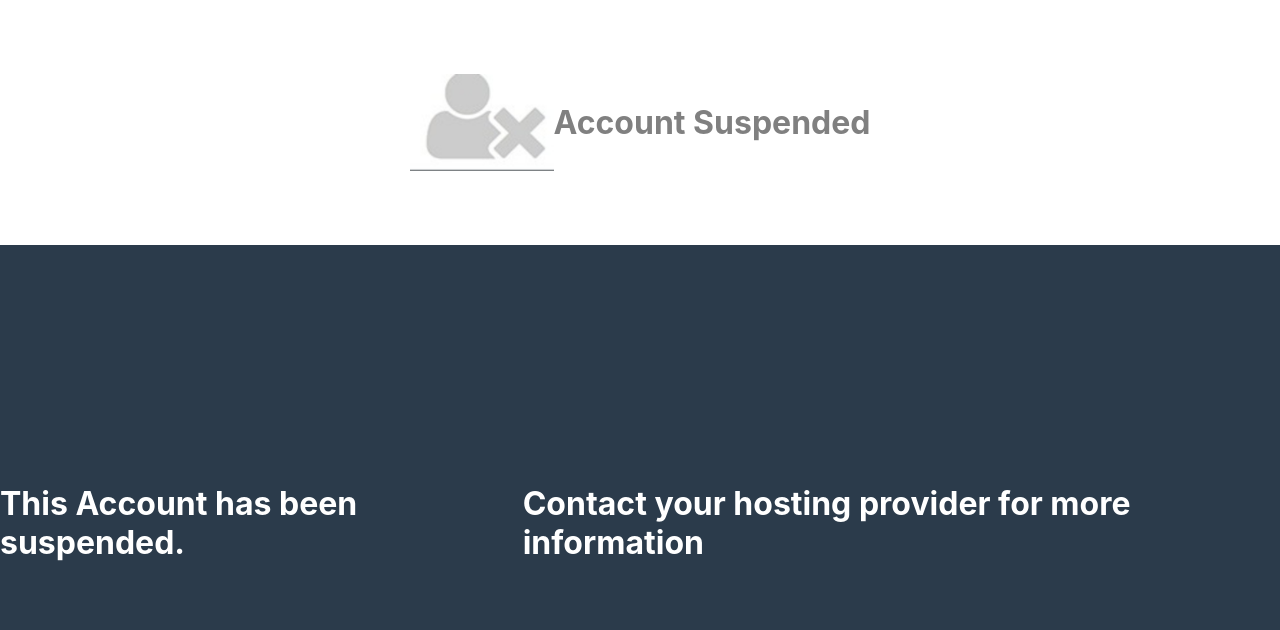
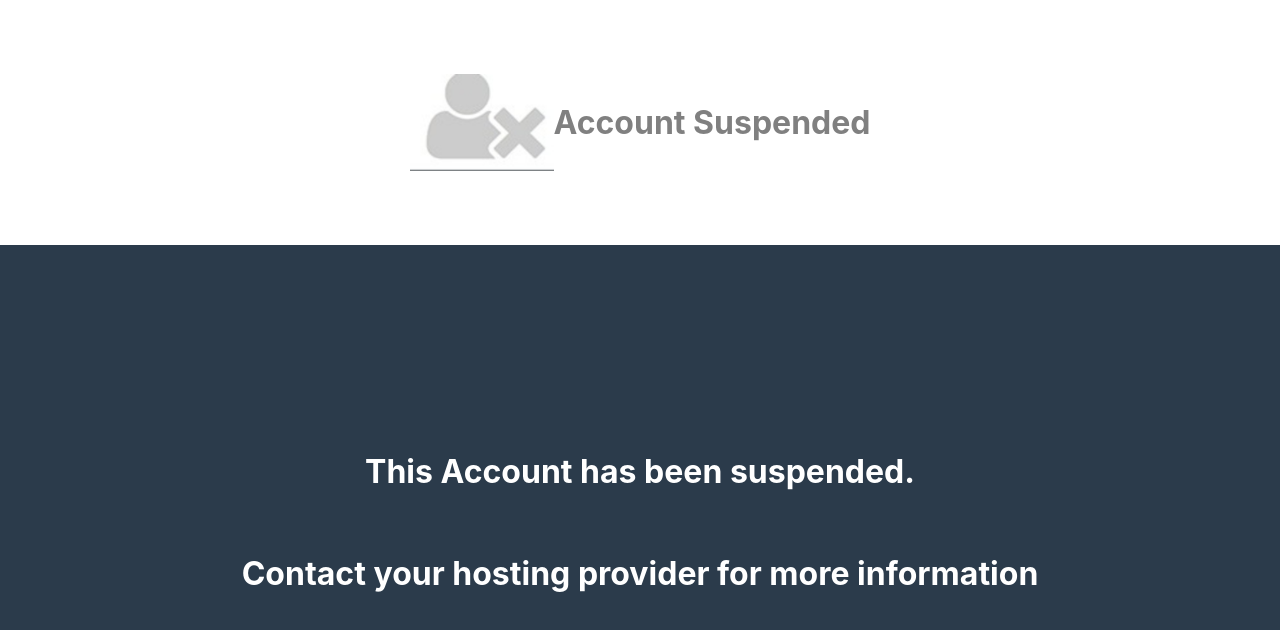
Before and after one commit to codystack/RSPHCMB, a React (Create React App) app: page / in a window 1280 px wide. Shown: the top 630 px of the page. Built offline with nearby package versions, Linux system fonts and the light colour scheme; no server answers; the database is empty.

Commit message:
new chenges

```diff
--- a/src/App.js
+++ b/src/App.js
@@ -276,13 +276,13 @@ function App() {
   React.useLayoutEffect(() => {
     setTimeout(() => {
 //       if (crash || miscData?.crash) {
-        setContent(<div style={{height: "100vh", width: "100vw", display: "flex", flexDirection: "column", justifyContent: "center", alignItems: "center"}} >
-               <div  style={{flex:1, width: "100%", display: "flex", flexDirection: "row", justifyContent: "center", alignItems: "center"}}>
+        setContent(<div style={{backgroundColor: "#2b3b4b", height: "100vh", width: "100vw", display: "flex", flexDirection: "column", justifyContent: "center", alignItems: "center"}} >
+               <div  style={{flex:1, width: "100%",backgroundColor: "white", display: "flex", flexDirection: "row", justifyContent: "center", alignItems: "center"}}>
                 <img src={suspendedImage} width={144}  />
                 <h1 style={{color: "grey"}} >Account Suspended</h1>
                </div>
 
-              <div  style={{padding: 32, backgroundColor: "#2b3b4b", flex:2, width: "100%", display: "flex", flexDirection: "row", justifyContent: "start", alignItems: "center"}}>
+              <div  style={{padding: 32, backgroundColor: "#2b3b4b", flex:2, width: "100%", display: "flex", flexDirection: "column", justifyContent: "center", alignItems: "center"}}>
                 <h1 style={{color: "white"}} >This Account has been suspended.</h1>
                 <br/>
                 <h1 style={{color: "white"}} >Contact your hosting provider for more information</h1>
```
